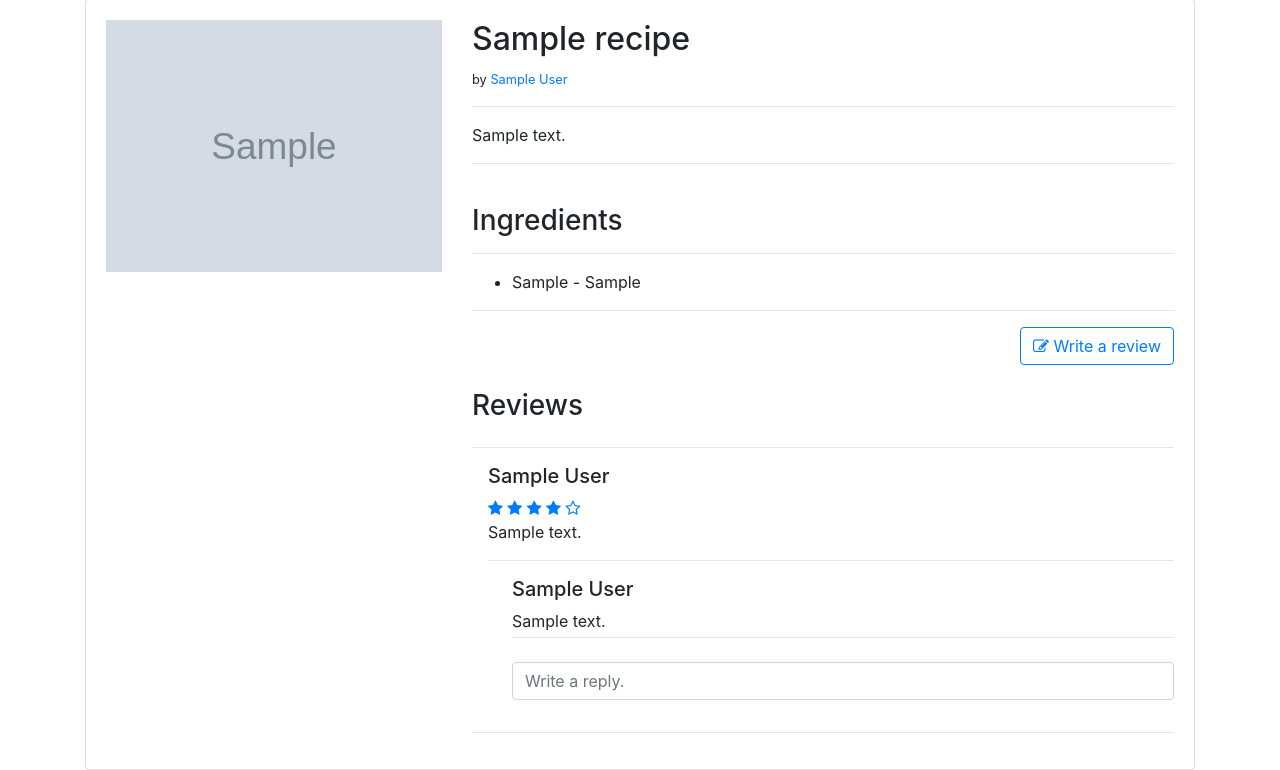
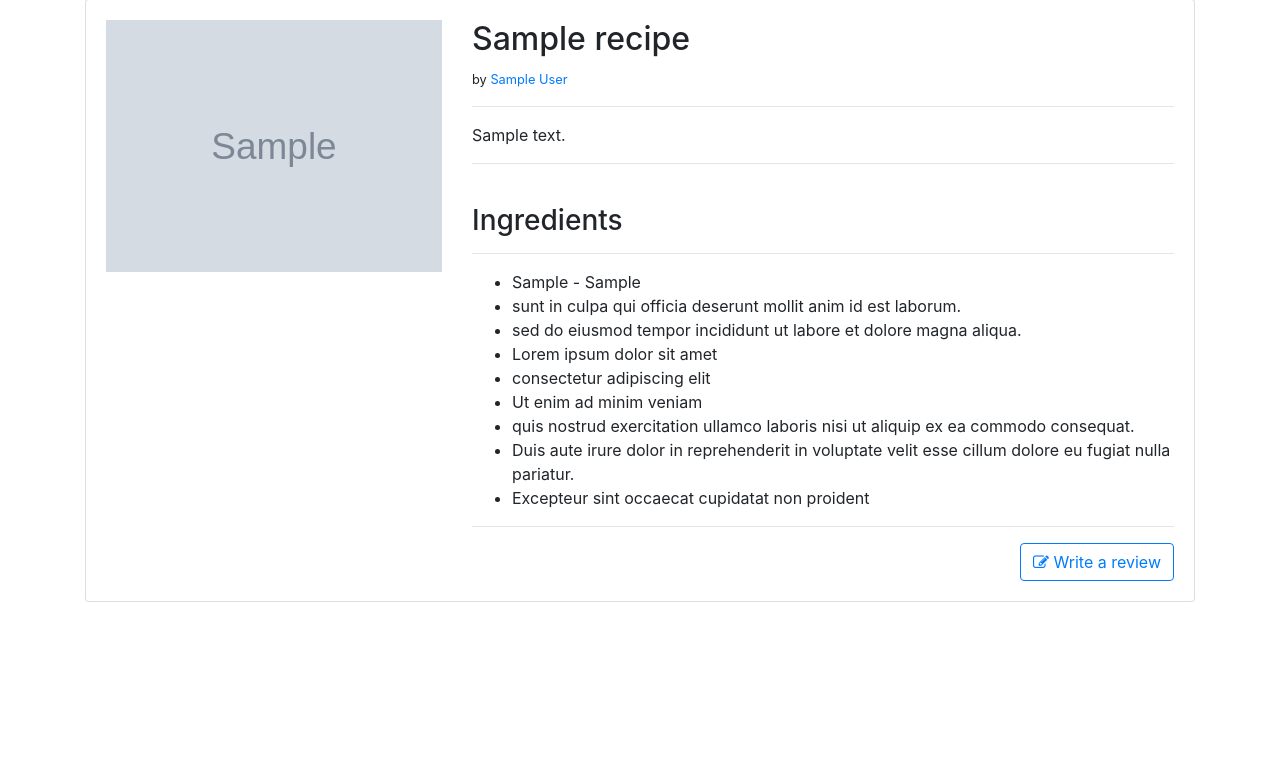
Before and after one commit to rcpelisco/FoodReview, a Flask app: page /recipes/view/1 in a window 1280 px wide. Shown: the part 81-851 px from the top of the page. After the commit the page ends 683 px from the top, so only its background shows below. Run offline with Flask 2, Linux system fonts and the light colour scheme; tables that the repository leaves empty hold one stand-in row (values such as "Sample post"); grey boxes marked "Sample" are stand-in pictures; parts of the project's set-up code (start-up, migrations or seed data) failed here and were passed over; some libraries are stand-ins or nearby versions.

Commit message:
Removed ingredients, comment, and review feature for checking

```diff
--- a/food_review/templates/front_page/recipes/view.html
+++ b/food_review/templates/front_page/recipes/view.html
@@ -26,74 +26,24 @@
           {% for ingredient in recipe.ingredients %}
           <li>{{ ingredient.component }} - {{ ingredient.measure }}</li>
           {% endfor %}
+          <li>sunt in culpa qui officia deserunt mollit anim id est laborum.</li>
+          <li>sed do eiusmod tempor incididunt ut labore et dolore magna aliqua.</li>
+          <li>Lorem ipsum dolor sit amet</li>
+          <li>consectetur adipiscing elit</li>
+          <li>Ut enim ad minim veniam</li>
+          <li>quis nostrud exercitation ullamco laboris nisi ut aliquip ex ea commodo consequat.</li>
+          <li>Duis aute irure dolor in reprehenderit in voluptate velit esse cillum dolore eu fugiat nulla pariatur.</li>
+          <li>Excepteur sint occaecat cupidatat non proident</li>
         </ul>
         <hr>
         <div class="row">
           <div class="col">
             <button class="btn btn-outline-primary pull-right" data-toggle="modal"
-              data-target="#reviewModal">
+              data-target="#reviewModals">
               <i class="fa fa-pencil-square-o"></i> Write a review
             </button>
           </div>
         </div>
-        <br>
-        <div class="row">
-          <div class="col-sm-6">
-            <h3>Reviews</h3>
-          </div>
-        </div>
-        <hr>
-        {% if recipe.reviews|length < 1 %}
-        <div class="col-md-12">
-          <div class="div">
-            <h4>No reviews for this recipe yet.</h4>
-            <p class="lead">Be the first one to write a review for this recipe.</p>
-          </div>
-        </div>
-        {% else %}
-        {% for review in recipe.reviews %}
-        <div class="media">
-          <div class="media-body ml-3">
-            <h5 class="mt-0">{{ review.user.first_name }} {{ review.user.last_name }}</h5>
-            <div class="review-rating text-primary">
-              {% for star in range(review.rating) %}
-              <i class="fa fa-star"></i>
-              {% endfor %}
-              {% for star in range(5 - review.rating) %}
-              <i class="fa fa-star-o"></i>
-              {% endfor %}
-            </div>
-            {{ review.content }}<br>
-            <hr>
-            <div class="mt-2 ml-4">
-              {% for comment in review.comments %}
-              <div class="media">
-                <div class="media-body">
-                  <h5 class="mt-0">{{ comment.user.first_name }} {{ comment.user.last_name }}</h5>
-                  {{ comment.content }}
-                  <hr class="mt-1">
-                </div>
-              </div>
-              {% endfor %}
-            </div>
-            <div class="row">
-              <div class="col">
-                <form action="{{ url_for('recipes.reviews.comments.save') }}"
-                  method="POST" class="form mt-2 ml-4">
-                  <div class="form-group">
-                    <input type="text" name="content" id="" class="form-control"
-                      placeholder="Write a reply.">
-                    <input type="hidden" name="review_id" value="{{review.id}}">
-                    <input type="hidden" name="recipe_id" value="{{recipe.id}}">
-                  </div>
-                </form>
-              </div>
-            </div>
-          </div>
-        </div>
-        <hr>
-        {% endfor %}
-        {% endif %}
       </div>
     </div>
   </div>
```
Also changed, not shown: food_review/templates/front_page/recipes/create.html (+0 -18 lines).
